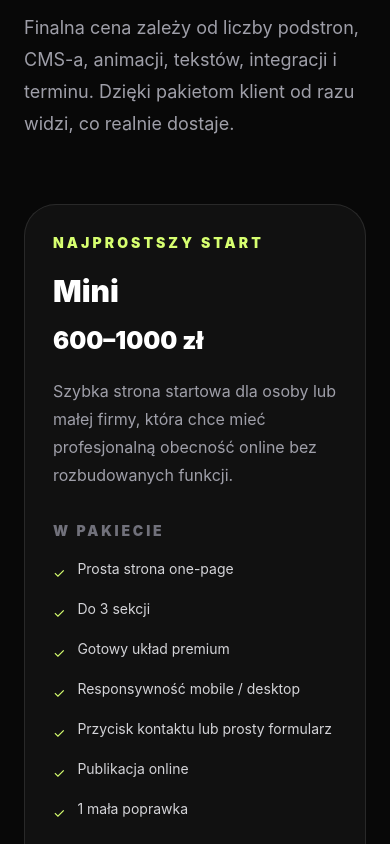
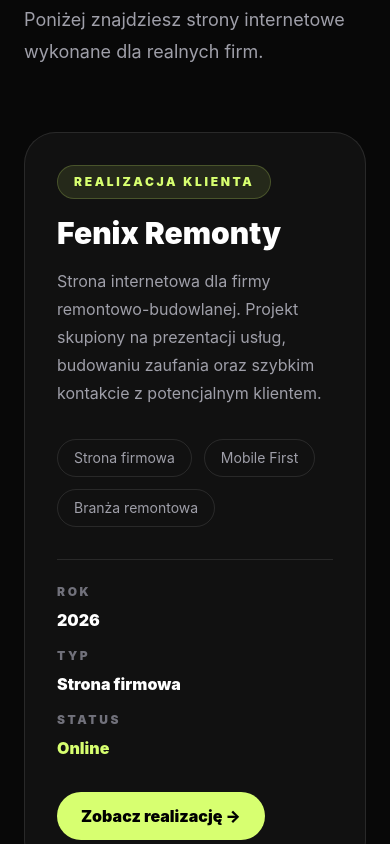
Before and after one commit to polnexdev-star/polnex-dev, a React (Vite) app: page / in a window 390 px wide. Shown: the part 8440-9284 px from the top of the page. Built offline with nearby package versions, Linux system fonts and the light colour scheme.

Commit message:
Add client projects section

```diff
--- a/src/App.jsx
+++ b/src/App.jsx
@@ -1923,6 +1923,14 @@
   </a>
 
   <a
+  href="#realizacje"
+  className="group relative transition duration-300 hover:text-[#d7ff70]"
+>
+  Realizacje
+  <span className="absolute -bottom-1 left-0 h-[2px] w-0 bg-[#d7ff70] transition-all duration-300 group-hover:w-full"></span>
+</a>
+
+  <a
     href="#cennik"
     className="group relative transition duration-300 hover:text-[#d7ff70]"
   >
@@ -1994,6 +2002,9 @@
     <a href="#oferta" onClick={() => setMobileMenuOpen(false)}>Oferta</a>
     <a href="#proces" onClick={() => setMobileMenuOpen(false)}>Proces</a>
     <a href="#portfolio" onClick={() => setMobileMenuOpen(false)}>Portfolio</a>
+    <a href="#realizacje" onClick={() => setMobileMenuOpen(false)}>
+  Realizacje
+</a>
     <a href="#cennik" onClick={() => setMobileMenuOpen(false)}>Cennik</a>
     <a href="#faq" onClick={() => setMobileMenuOpen(false)}>FAQ</a>
     <a href="#kontakt" onClick={() => setMobileMenuOpen(false)}>Kontakt</a>
@@ -2223,6 +2234,94 @@
 </div>
           </div>
         </section>
+
+        <section id="realizacje" className="px-6 py-24 lg:py-32 scroll-mt-28">
+  <div className="mx-auto max-w-7xl">
+    <div className="mb-16 max-w-3xl">
+      <p className="mb-4 text-sm font-black uppercase tracking-[0.25em] text-[#d7ff70]">
+        Realizacje
+      </p>
+
+      <h2 className="text-4xl font-black tracking-[-0.04em] md:text-6xl">
+        Projekty wykonane dla klientów.
+      </h2>
+
+      <p className="mt-6 text-lg leading-8 text-zinc-400">
+        Poniżej znajdziesz strony internetowe wykonane dla realnych firm.
+      </p>
+    </div>
+
+    <div className="overflow-hidden rounded-[2rem] border border-white/10 bg-white/[0.04] transition duration-500 hover:border-[#d7ff70]/30">
+      <div className="p-8 md:p-12">
+        <div className="mb-4 inline-flex rounded-full border border-[#d7ff70]/20 bg-[#d7ff70]/10 px-4 py-2 text-xs font-black uppercase tracking-[0.22em] text-[#d7ff70]">
+          Realizacja klienta
+        </div>
+
+        <h3 className="text-3xl font-black">
+          Fenix Remonty
+        </h3>
+
+        <p className="mt-4 max-w-3xl leading-7 text-zinc-400">
+          Strona internetowa dla firmy remontowo-budowlanej. Projekt skupiony
+          na prezentacji usług, budowaniu zaufania oraz szybkim kontakcie
+          z potencjalnym klientem.
+        </p>
+
+        <div className="mt-8 flex flex-wrap gap-3">
+          <span className="rounded-full border border-white/10 px-4 py-2 text-sm text-zinc-400">
+            Strona firmowa
+          </span>
+
+          <span className="rounded-full border border-white/10 px-4 py-2 text-sm text-zinc-400">
+            Mobile First
+          </span>
+
+          <span className="rounded-full border border-white/10 px-4 py-2 text-sm text-zinc-400">
+            Branża remontowa
+          </span>
+        </div>
+
+        <div className="mt-8 grid gap-4 border-t border-white/10 pt-6 md:grid-cols-3">
+  <div>
+    <div className="text-xs font-black uppercase tracking-[0.22em] text-zinc-500">
+      Rok
+    </div>
+    <div className="mt-2 font-black text-white">
+      2026
+    </div>
+  </div>
+
+  <div>
+    <div className="text-xs font-black uppercase tracking-[0.22em] text-zinc-500">
+      Typ
+    </div>
+    <div className="mt-2 font-black text-white">
+      Strona firmowa
+    </div>
+  </div>
+
+  <div>
+    <div className="text-xs font-black uppercase tracking-[0.22em] text-zinc-500">
+      Status
+    </div>
+    <div className="mt-2 font-black text-[#d7ff70]">
+      Online
+    </div>
+  </div>
+</div>
+
+        <a
+          href="https://www.fenixremonty.pl/"
+          target="_blank"
+          rel="noreferrer"
+          className="mt-8 inline-flex cursor-pointer rounded-full bg-[#d7ff70] px-6 py-3 font-black text-black transition hover:scale-[1.03]"
+        >
+          Zobacz realizację →
+        </a>
+      </div>
+    </div>
+  </div>
+</section>
 
            <section id="cennik" className="px-6 py-24 lg:py-32 scroll-mt-28">
   <div className="mx-auto max-w-7xl">
```
